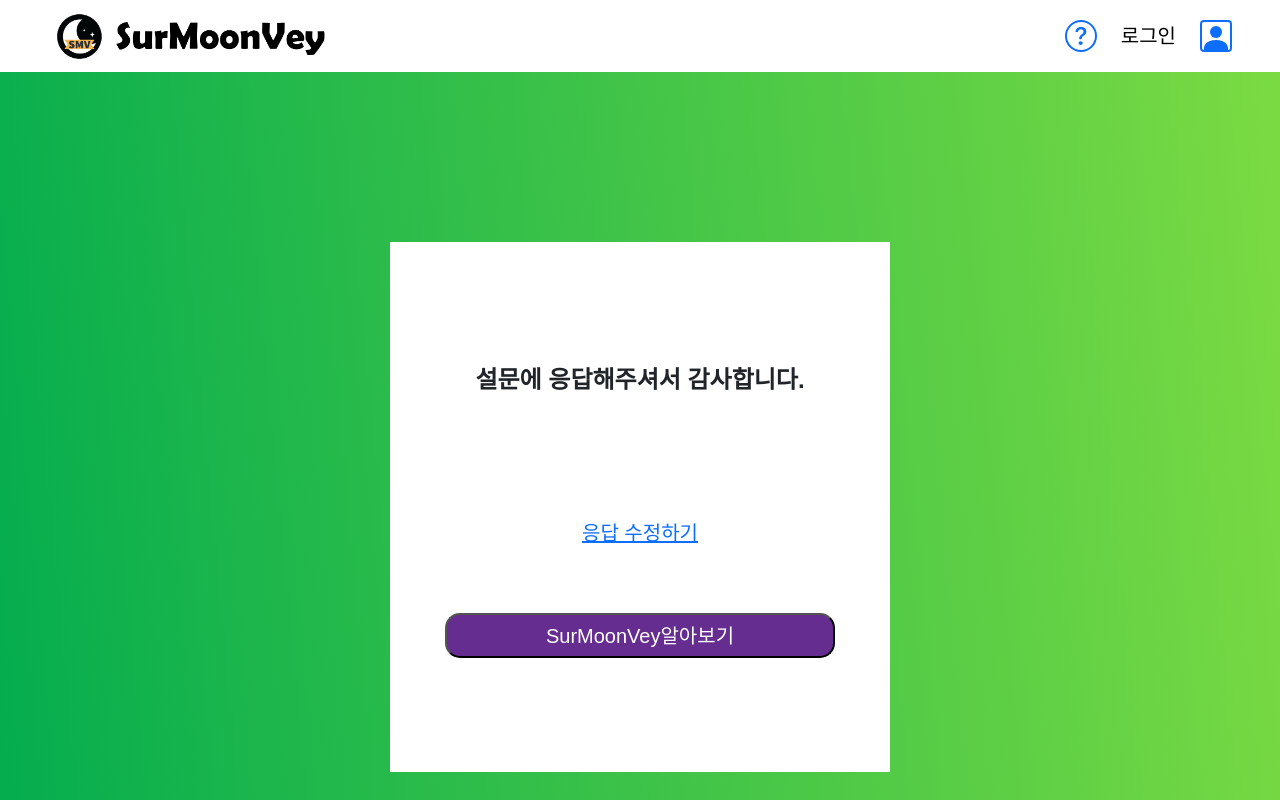
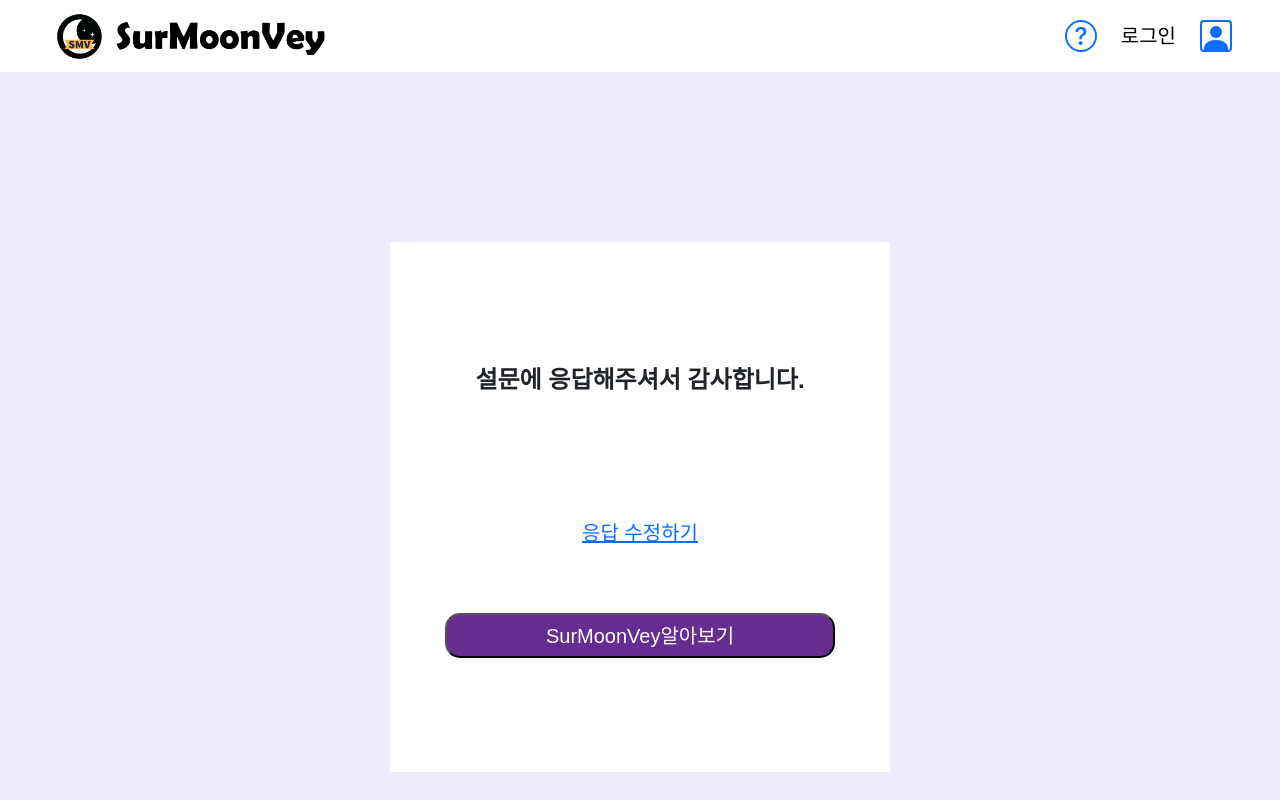
Before and after one commit to dntjr41/Chatbot_Lab, a React (Create React App) app: page /finish-response in a window 1280 px wide. Shown: the top 800 px of the page. Built offline with nearby package versions, Linux system fonts and the light colour scheme; a web font is replaced by a local one.

Commit message:
응답 페이지 UI 수정

```diff
--- a/src/css/FinishResponsePage.css
+++ b/src/css/FinishResponsePage.css
@@ -1,7 +1,7 @@
 /* 응답 완료 페이지에서 쓰일 css */
 .finish-response-layout {
     padding-bottom: 100px;
-    background: linear-gradient(264.61deg, #87DF41 -9.34%, #00AB4F 101.57%);
+    background: #F0EBF8;
 }
 
 .finish-response-thankBox {
--- a/src/css/ResponseSurveyPage.css
+++ b/src/css/ResponseSurveyPage.css
@@ -58,7 +58,7 @@
 .response-survey-choice input[type="checkbox"]:checked+label,
 .response-survey-choice input[type="radio"]:checked+label {
     border: 2px solid #662D91;
-    font-weight: 600;
+    /* font-weight: 600; */
     border-radius: 10px;
     color: #662D91;
 }
```
